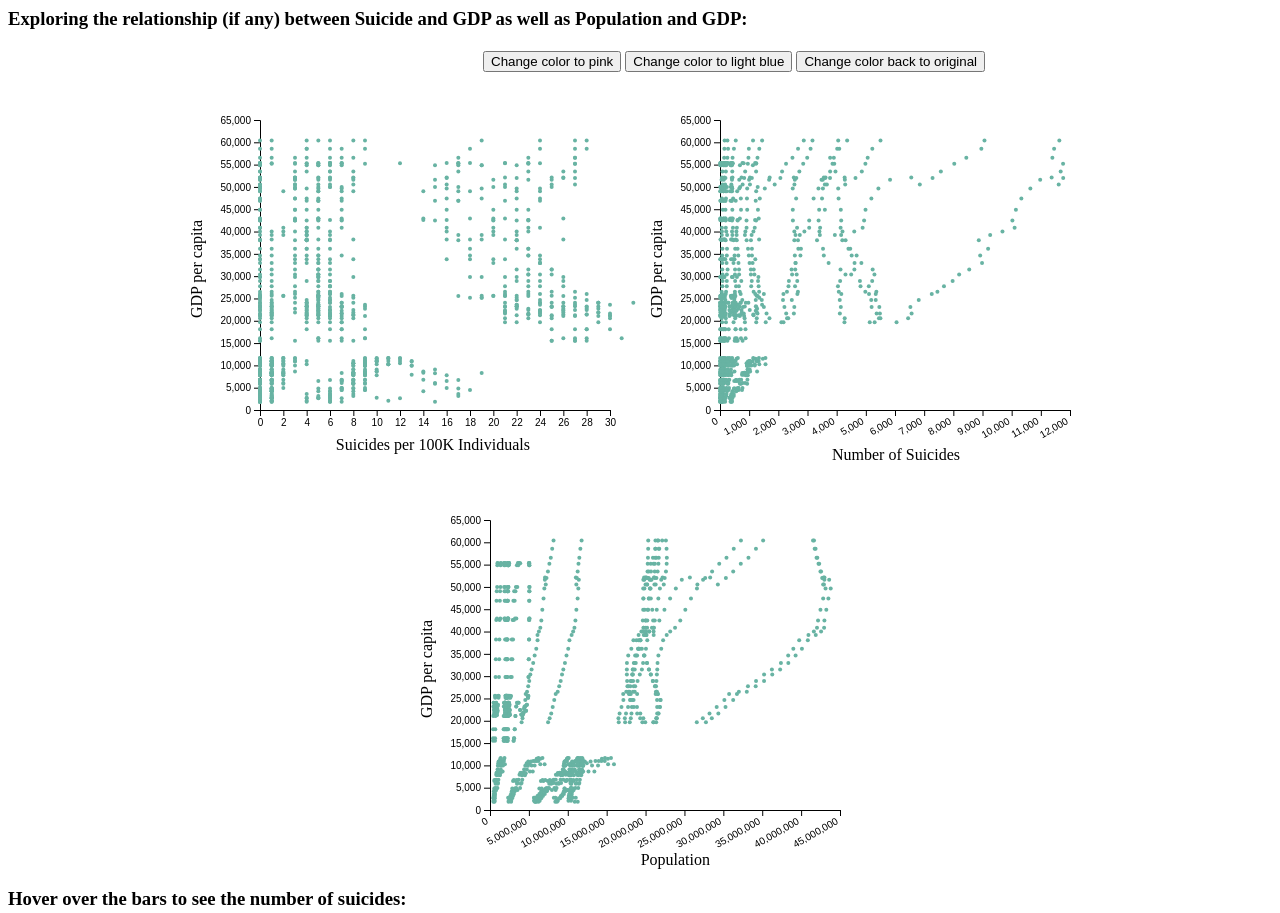
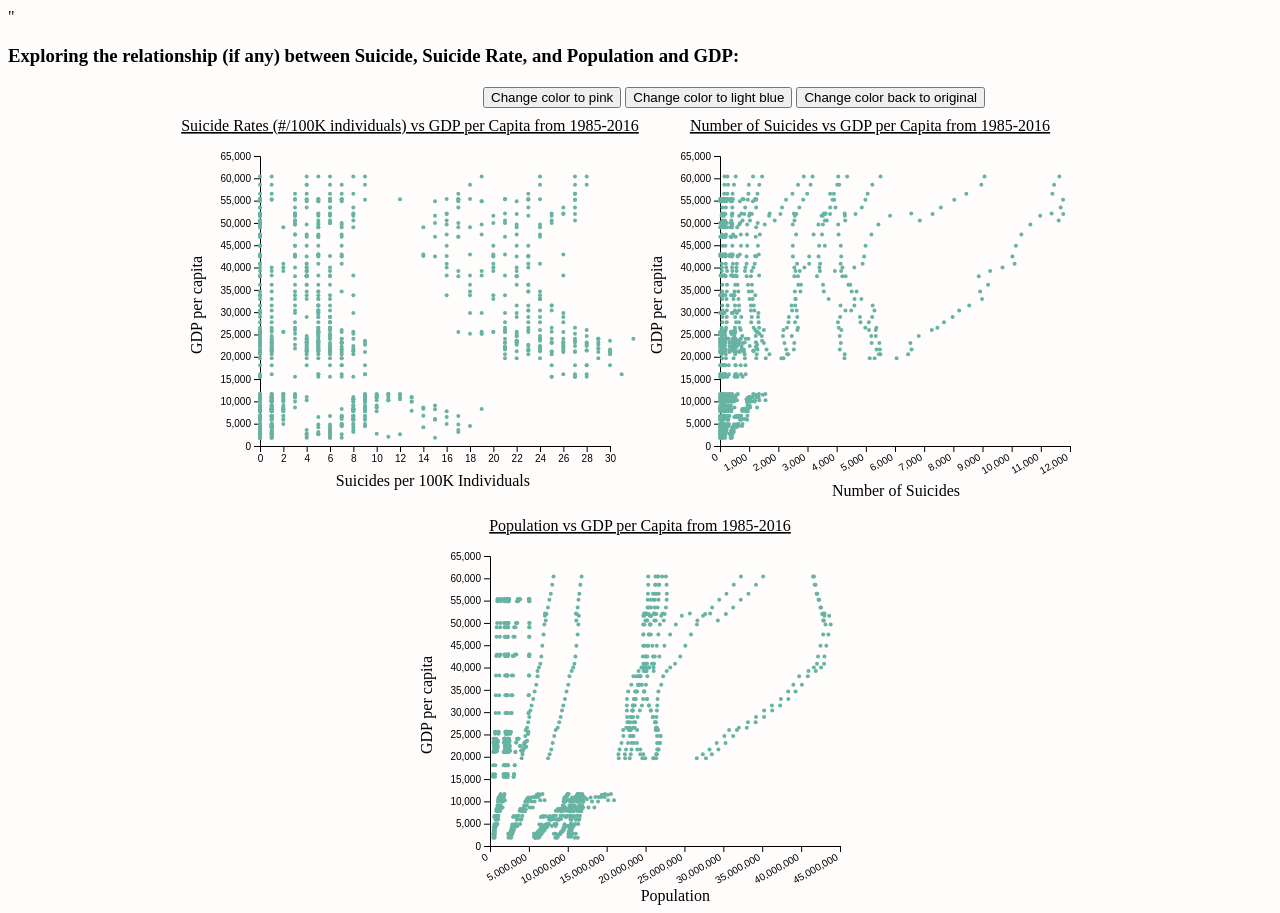
Before and after one commit to apatankar22/DSC106_FinalProject, a plain HTML site: page index.html in a window 1280 px wide. Shown: the top 913 px of the page. Drawn offline with nearby package versions, Linux system fonts and the light colour scheme; animation ran at ten frames a second.

Commit message:
added axes and titles

```diff
--- a/app.js
+++ b/app.js
@@ -36,6 +36,8 @@ var scatter = function(filepath){
             .attr("cx", function (d) { return x(d.suicides_100k);})
             .attr("cy", function (d) { return y(d.gdp_capita); })
 
+        svg1.append("text").attr("x", (width/2 - 25)).attr("y", 0 - (margin.top/2)).attr("text-anchor", "middle").style("font-size", "16px").style("text-decoration", "underline").text("Suicide Rates (#/100K individuals) vs GDP per Capita from 1985-2016");
+
 
         //Graph 2
         // x axis (suicide_num) vs y axis (gdp_capita)
@@ -61,30 +63,34 @@ var scatter = function(filepath){
             .attr("cx", function (d) {return x(d.suicide_num);})
             .attr("cy", function (d) {return y(d.gdp_capita);})
 
+        svg2.append("text").attr("x", (width/2 - 25)).attr("y", 0 - (margin.top/2)).attr("text-anchor", "middle").style("font-size", "16px").style("text-decoration", "underline").text("Number of Suicides vs GDP per Capita from 1985-2016");
+
 
         //Graph 3
         // x axis (population) vs y axis (gdp_capita)
         var margin = {top: 50, right: 30, bottom: 60, left: 80}, width = 460 - margin.left - margin.right, height = 400 - margin.top - margin.bottom;
-        var svg2 = d3.select("#scatterplot").append("svg").attr("width", width + margin.left + margin.right).attr("height", height + margin.top + margin.bottom).append("g").attr("transform", "translate(" + margin.left + "," + margin.top + ")");
+        var svg3 = d3.select("#scatterplot").append("svg").attr("width", width + margin.left + margin.right).attr("height", height + margin.top + margin.bottom).append("g").attr("transform", "translate(" + margin.left + "," + margin.top + ")");
 
         var x = d3.scaleLinear().domain([0, 0]).range([0, width]);
         var y = d3.scaleLinear().domain([0, 65000]).range([height, 0]);
 
-        svg2.append("g").call(d3.axisLeft(y));
-        svg2.append('g').selectAll("dot").data(data).enter().append("circle").attr("cx", function (d) {return x(d.population);}).attr("cy", function (d) {return y(d.gdp_capita);}).attr("r", 2.0).style("fill", "rgb(104, 179, 163)");
-        svg2.append("text").attr("class", "x_label").attr("text-anchor", "end").attr("x", width - 130).attr("y", height + 55).text("Population");
-        svg2.append("text").attr("class", "y_label").attr("text-anchor", "end").attr("x", width - 450).attr("y", -70).attr("dy", ".75em").attr("transform", "rotate(-90)").text("GDP per capita");
+        svg3.append("g").call(d3.axisLeft(y));
+        svg3.append('g').selectAll("dot").data(data).enter().append("circle").attr("cx", function (d) {return x(d.population);}).attr("cy", function (d) {return y(d.gdp_capita);}).attr("r", 2.0).style("fill", "rgb(104, 179, 163)");
+        svg3.append("text").attr("class", "x_label").attr("text-anchor", "end").attr("x", width - 130).attr("y", height + 55).text("Population");
+        svg3.append("text").attr("class", "y_label").attr("text-anchor", "end").attr("x", width - 450).attr("y", -70).attr("dy", ".75em").attr("transform", "rotate(-90)").text("GDP per capita");
 
         x.domain([0, 45000000]);
-        svg2.append("g").attr("transform", "translate(0," + height + ")").call(d3.axisBottom(x)).selectAll("text").style("text-anchor", "end").attr("dx", "-.8em").attr("dy", ".15em").attr("transform", "rotate(-30)");
-        svg2.select("x_label").transition().duration(1000)
+        svg3.append("g").attr("transform", "translate(0," + height + ")").call(d3.axisBottom(x)).selectAll("text").style("text-anchor", "end").attr("dx", "-.8em").attr("dy", ".15em").attr("transform", "rotate(-30)");
+        svg3.select("x_label").transition().duration(1000)
             .attr("opacity", "1")
             .text("Population")
             .call(d3.axisBottom(x));
 
-        svg2.selectAll("circle").transition().delay(function(d,i){return(i*3)}).duration(1000)
+        svg3.selectAll("circle").transition().delay(function(d,i){return(i*3)}).duration(1000)
             .attr("cx", function (d) { return x(d.population); })
             .attr("cy", function (d) { return y(d.gdp_capita); })
+
+        svg3.append("text").attr("x", (width/2 - 25)).attr("y", 0 - (margin.top/2)).attr("text-anchor", "middle").style("font-size", "16px").style("text-decoration", "underline").text("Population vs GDP per Capita from 1985-2016");
     })
 }
 
@@ -116,7 +122,8 @@ var bar = function(filepath){
         var x = d3.scaleBand().range([0, width]).domain(total.map(function(i){return i.country;})).padding(0.2);
         var y = d3.scaleLinear().domain([0, 1100000]).range([height, 0]);
 
-        svg1.append("g").attr("transform", "translate(0," + height + ")").call(d3.axisBottom(x)).selectAll("text").attr("transform", "translate(-10,0)rotate(-45)").style("text-anchor", "end").attr("fill", "black");
+        //svg1.append("g").attr("transform", "translate(0," + height + ")").call(d3.axisBottom(x)).selectAll("text").attr("transform", "translate(-10,0)rotate(-45)").style("text-anchor", "end").attr("fill", "black");
+        svg1.append("g").attr("transform", "translate(0," + height + ")").call(d3.axisBottom(x)).selectAll("text").style("text-anchor", "end").attr("fill", "black").style("font-size", "18px");
         svg1.append("g").call(d3.axisLeft(y));
 
         const tooltip = d3.select("#bar")
@@ -127,7 +134,7 @@ var bar = function(filepath){
             .style("border", "solid")
             .style("border-width", "1px")
             .style("border-radius", "5px")
-            .style("padding", "10px")
+            .style("padding", "10px");
 
         const mouseover1 = function(event, d) {
             tooltip.style("opacity", 1)
@@ -137,6 +144,10 @@ var bar = function(filepath){
             tooltip.html(`The number of suicides is : ${d.suicides_no}`)
                     .style("left", (event.x)/2 + "px")
                     .style("top", (event.y)/2 + "px")
+                    //.style("left", (d3.mouse(this)[0] + 70) + "px")
+                    //.style("top", (d3.mouse(this)[1]) + "px")
+                    //.style("left", d3.select(this).attr("cx") + "px")
+                    //.style("top", d3.select(this).attr("cy") + "px")
         }
 
         const mouseleave1 = function(event,d) {
@@ -153,8 +164,8 @@ var bar = function(filepath){
 
 
         svg1.append("text").attr("x", (width/2)).attr("y", 0 - (margin.top/2)).attr("text-anchor", "middle").style("font-size", "28px").style("text-decoration", "underline").text("Suicide Numbers in Canada, Mexico, and USA in 1985-2016");
-        svg1.append("text").attr("class", "x label").attr("text-anchor", "end").attr("x", width - 300).attr("y", height + 70).text("Countries");
-        svg1.append("text").attr("class", "y label").attr("text-anchor", "end").attr("x", -300).attr("y", -80).attr("dy", ".75em").attr("transform", "rotate(-90)").text("Number of Suicide from 1985-2016");
+        svg1.append("text").attr("class", "x label").attr("text-anchor", "end").attr("x", width - 300).attr("y", height + 70).text("Countries").style("font-size", "28px");
+        svg1.append("text").attr("class", "y label").attr("text-anchor", "end").attr("x", -125).attr("y", -80).attr("dy", ".75em").attr("transform", "rotate(-90)").text("Number of Suicide from 1985-2016").style("font-size", "28px");
     })
 }
 
@@ -197,8 +208,8 @@ var stacked1 = function(filepath){
         q4.append("text").attr("x", 140).attr("y", 110).text("Canada").style("font-size", "15px").attr("alignment-baseline", "middle")
         q4.append("text").attr("x", 140).attr("y", 130).text("Mexico").style("font-size", "15px").attr("alignment-baseline", "middle")
         q4.append("text").attr("x", 140).attr("y", 150).text("United States").style("font-size", "15px").attr("alignment-baseline", "middle")
-        q4.append("text").attr("x", -450).attr("y", 35).attr("transform", "rotate(-90)").text("Number of Suicides");
-        q4.append("text").attr("x", 450).attr("y", 750).text("Years");
+        q4.append("text").attr("x", -450).attr("y", 35).attr("transform", "rotate(-90)").text("Number of Suicides").style("font-size", "28px");
+        q4.append("text").attr("x", 450).attr("y", 750).text("Years").style("font-size", "28px");
     })
 }
 
@@ -248,8 +259,8 @@ var stacked2 = function(filepath){
         q4.append("text").attr("x", 140).attr("y", 150).text("25-34 Years Old").style("font-size", "15px").attr("alignment-baseline", "middle")
         q4.append("text").attr("x", 140).attr("y", 130).text("15-24 Years Old").style("font-size", "15px").attr("alignment-baseline", "middle")
         q4.append("text").attr("x", 140).attr("y", 110).text("5-14 Years Old").style("font-size", "15px").attr("alignment-baseline", "middle")
-        q4.append("text").attr("x", -450).attr("y", 35).attr("transform", "rotate(-90)").text("Number of Suicides");
-        q4.append("text").attr("x", 450).attr("y", 750).text("Years");
+        q4.append("text").attr("x", -450).attr("y", 35).attr("transform", "rotate(-90)").text("Number of Suicides").style("font-size", "28px");
+        q4.append("text").attr("x", 450).attr("y", 750).text("Years").style("font-size", "28px");
     })
 }
 
--- a/index.html
+++ b/index.html
@@ -7,14 +7,15 @@
 
 </head>
 <body onload = finalproject()>
-<body style = "background-color: rgb(255, 255, 255);"></body>
+<!--<body style = "background-color: rgb(255, 255, 255);"></body>-->
+<body style = "background-color: rgb(256, 252, 252);"></body>"
 
 
 <div>
 <!--<h2 class = "section">PART A</h2>-->
 
 <div>
-<h3>Exploring the relationship (if any) between Suicide and GDP as well as Population and GDP:</h3>
+<h3>Exploring the relationship (if any) between Suicide, Suicide Rate, and Population and GDP:</h3>
 <div id = "q1">
     </div>
     <!--<h4>Plot:</h4>-->
@@ -37,6 +38,11 @@
 </div>
 </div>
 
+<br>
+<br>
+<br>
+<br>
+
 <div>
 <h3>Hover over the bars to see the number of suicides:</h3>
 <div id = "q2">
@@ -47,6 +53,11 @@
     </div>
 </div>
 
+<br>
+<br>
+<br>
+<br>
+
 <div>
 <h3>Explore the relationship, if any, between country and suicide:</h3>
 <div id = "q3a">
@@ -55,6 +66,11 @@
     <div id = "stacked1" class = "center_plot">
     </div>
 </div>
+
+<br>
+<br>
+<br>
+<br>
 
 <div>
 <h3>Explore the relationship, if any, between age group and suicide:</h3>
```
